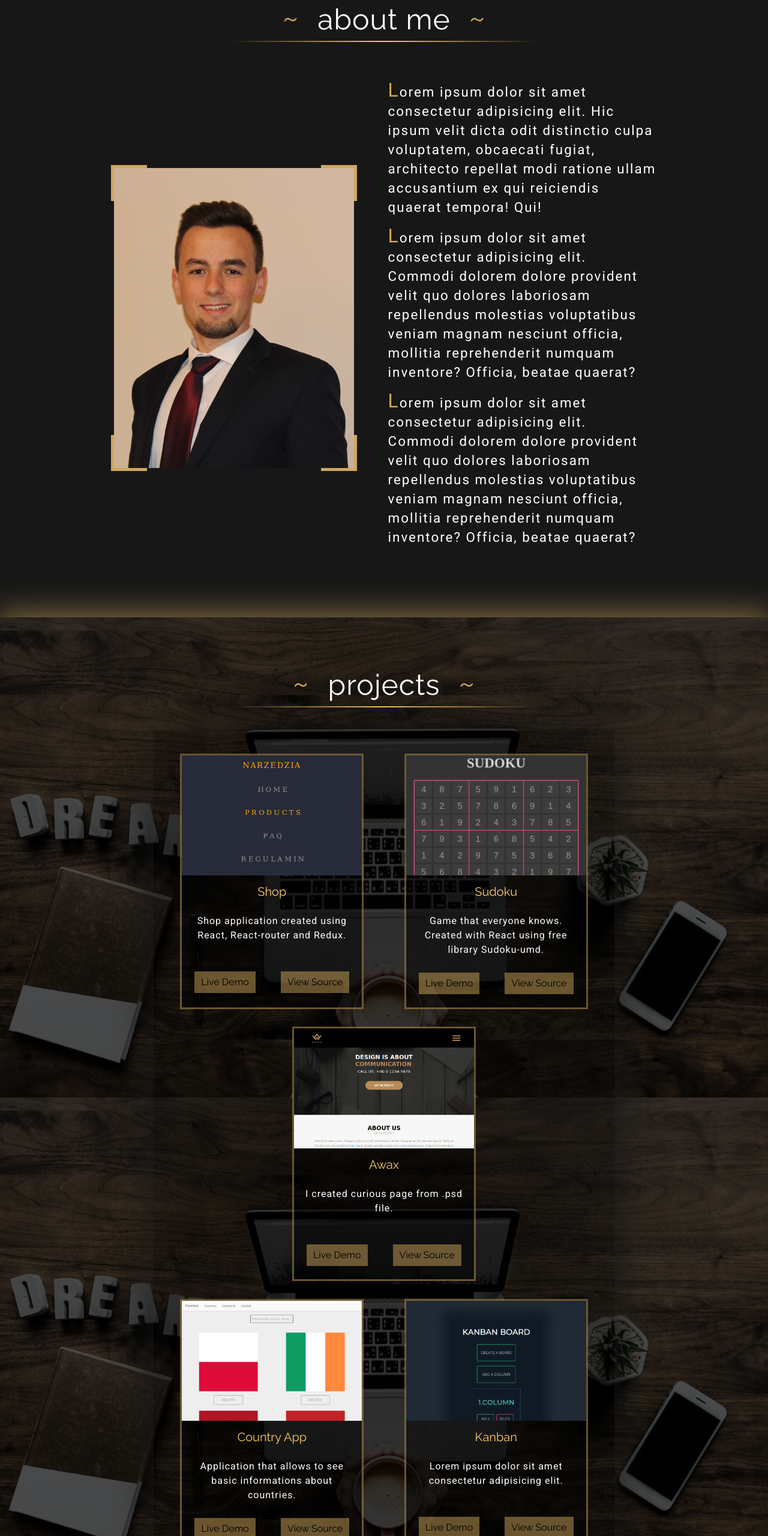
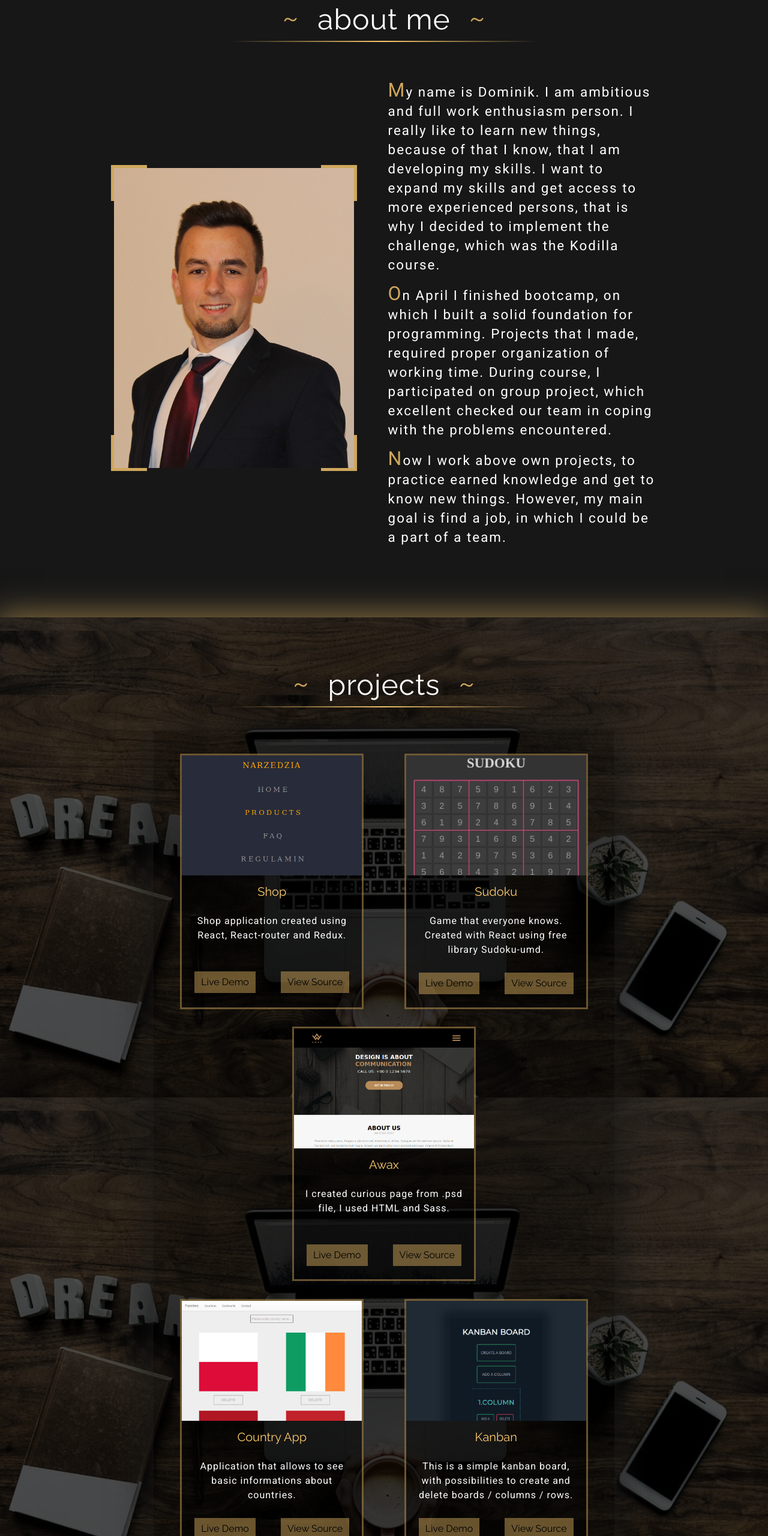
Before and after one commit to Wyrafinowany/Portfolio, a website: page index.html in a window 1280 px wide. Shown: the part 880-3440 px from the top of the page at 60% size. Drawn offline with nearby package versions, Linux system fonts and the light colour scheme; a script that the page names is missing.

Commit message:
Add new text which about me

```diff
--- a/index.html
+++ b/index.html
@@ -19,6 +19,7 @@
     <link rel="stylesheet" href="https://maxcdn.bootstrapcdn.com/bootstrap/4.0.0/css/bootstrap.min.css"
         integrity="sha384-Gn5384xqQ1aoWXA+058RXPxPg6fy4IWvTNh0E263XmFcJlSAwiGgFAW/dAiS6JXm" crossorigin="anonymous">
     <link rel="stylesheet" href="./sass/style.css" />
+    <link rel="icon" type="image/png" href="images/favicon.ico">
     <title>Dominik Zajac</title>
 
 </head>
@@ -100,15 +101,16 @@
                 <img class="photo" src="images/portfolio.JPG" alt="Photo">
             </div>
             <div class="text-box">
-                <p>Lorem ipsum dolor sit amet consectetur adipisicing elit. Hic ipsum velit dicta odit distinctio culpa
-                    voluptatem, obcaecati fugiat, architecto repellat modi ratione ullam accusantium ex qui reiciendis
-                    quaerat tempora! Qui!</p>
-                <p>Lorem ipsum dolor sit amet consectetur adipisicing elit. Commodi dolorem dolore provident velit quo
-                    dolores laboriosam repellendus molestias voluptatibus veniam magnam nesciunt officia, mollitia
-                    reprehenderit numquam inventore? Officia, beatae quaerat?</p>
-                <p>Lorem ipsum dolor sit amet consectetur adipisicing elit. Commodi dolorem dolore provident velit quo
-                    dolores laboriosam repellendus molestias voluptatibus veniam magnam nesciunt officia, mollitia
-                    reprehenderit numquam inventore? Officia, beatae quaerat?</p>
+                <p>My name is Dominik. I am ambitious and full work enthusiasm person. I really like to learn new
+                    things, because of that I know, that I am developing my skills. I want to expand my skills and get
+                    access to more experienced
+                    persons, that is why I decided to implement the challenge, which was the Kodilla course.
+                </p>
+                <p>On April I finished bootcamp, on which I built a solid foundation for programming. Projects that I
+                    made, required proper organization of working time. During course, I participated on group project,
+                    which excellent checked our team in coping with the problems encountered.</p>
+                <p>Now I work above own projects, to practice earned knowledge and get to know new things. However, my
+                    main goal is find a job, in which I could be a part of a team.</p>
             </div>
         </div>
     </section>
@@ -150,7 +152,7 @@
                     <div class="image" data-image="awax"></div>
                     <div class="information">
                         <h5 class="information-title">Awax</h5>
-                        <p class="description"> I created curious page from .psd file.</p>
+                        <p class="description"> I created curious page from .psd file, I used HTML and Sass.</p>
                         <div class="buttons">
                             <a href="https://Dominik-Zajac.github.io/Dodatkowy-projekt/" target="_blank"
                                 class="btn btn-demo">Live Demo</a>
@@ -179,7 +181,8 @@
                     <div class="image" data-image="kanban"></div>
                     <div class="information">
                         <h5 class="information-title">Kanban</h5>
-                        <p class="description">Lorem ipsum dolor sit amet consectetur adipisicing elit.</p>
+                        <p class="description">This is a simple kanban board, with possibilities to create and delete
+                            boards / columns / rows.</p>
                         <div class="buttons">
                             <a href="https://Dominik-Zajac.github.io/15.6.Kanban/" target="_blank"
                                 class="btn btn-demo">Live
--- a/sass/components/_navigation.scss
+++ b/sass/components/_navigation.scss
@@ -107,7 +107,7 @@ nav {
 
             //Active hamburger icon "X"
             &-active {
-                margin-bottom: 12%;
+                // margin-bottom: 12%;
                 transition: linear 0.5s all;
 
                 &:before,
@@ -130,14 +130,14 @@ nav {
         .toggle {
             display: block;
             min-width: 100vw;
-            padding: 10%;
+            padding: 0% 10%;
             opacity: 0;
             background-color: rgba(23, 23, 23, 0.9);
             transition: ease-in 0.5s all;
             transform: translateY(-200%);
 
             &-active {
-                margin-top: 25px;
+                // margin-top: 25px;
                 opacity: 1;
                 transition: ease-in 0.5s all;
                 transform: translateY(0);
--- a/sass/components/_reference.scss
+++ b/sass/components/_reference.scss
@@ -24,8 +24,13 @@
                     animation: rotate 300ms ease-in-out 1 forwards;
 
                     .icon {
-                        animation: antirotate 300ms ease-in-out 1 forwards;
+                        animation: antirotate_first 300ms ease-in-out 1 forwards;
                     }
+                }
+
+                .icon {
+                    animation: antirotate_second 300ms ease-in-out 1 forwards;
+
                 }
             }
 
--- a/sass/partials/_animations.scss
+++ b/sass/partials/_animations.scss
@@ -100,7 +100,7 @@
     }
 }
 
-@keyframes antirotate {
+@keyframes antirotate_first {
     0% {
         transform: rotate(0deg);
     }
@@ -109,3 +109,13 @@
         transform: rotate(-90deg);
     }
 }
+
+@keyframes antirotate_second {
+    0% {
+        transform: rotate(-90deg);
+    }
+
+    100% {
+        transform: rotate(0deg);
+    }
+}
```
Also changed, not shown: images/favicon.ico (added), images/projects/sklep.png (deleted), sass/style.css.
